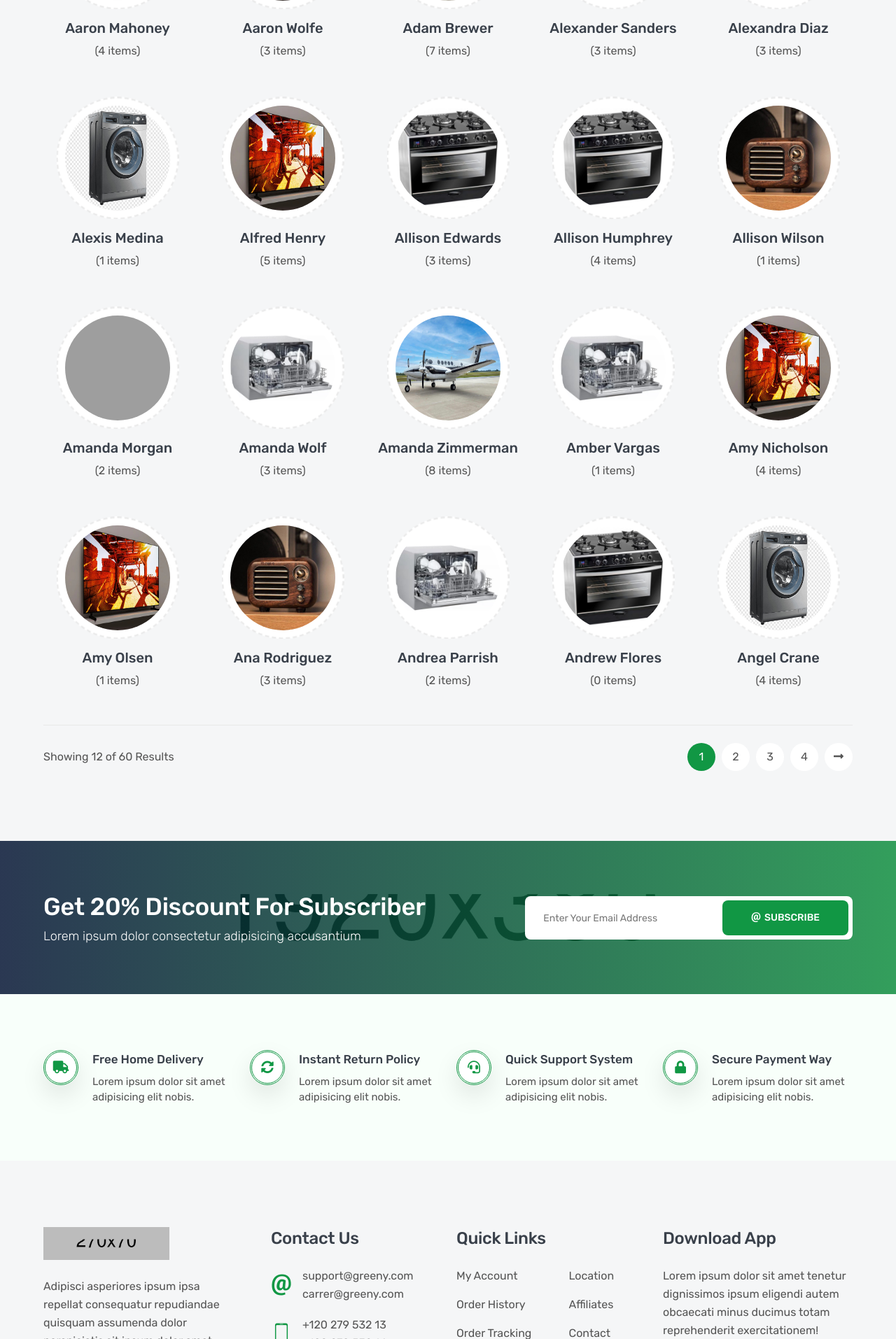
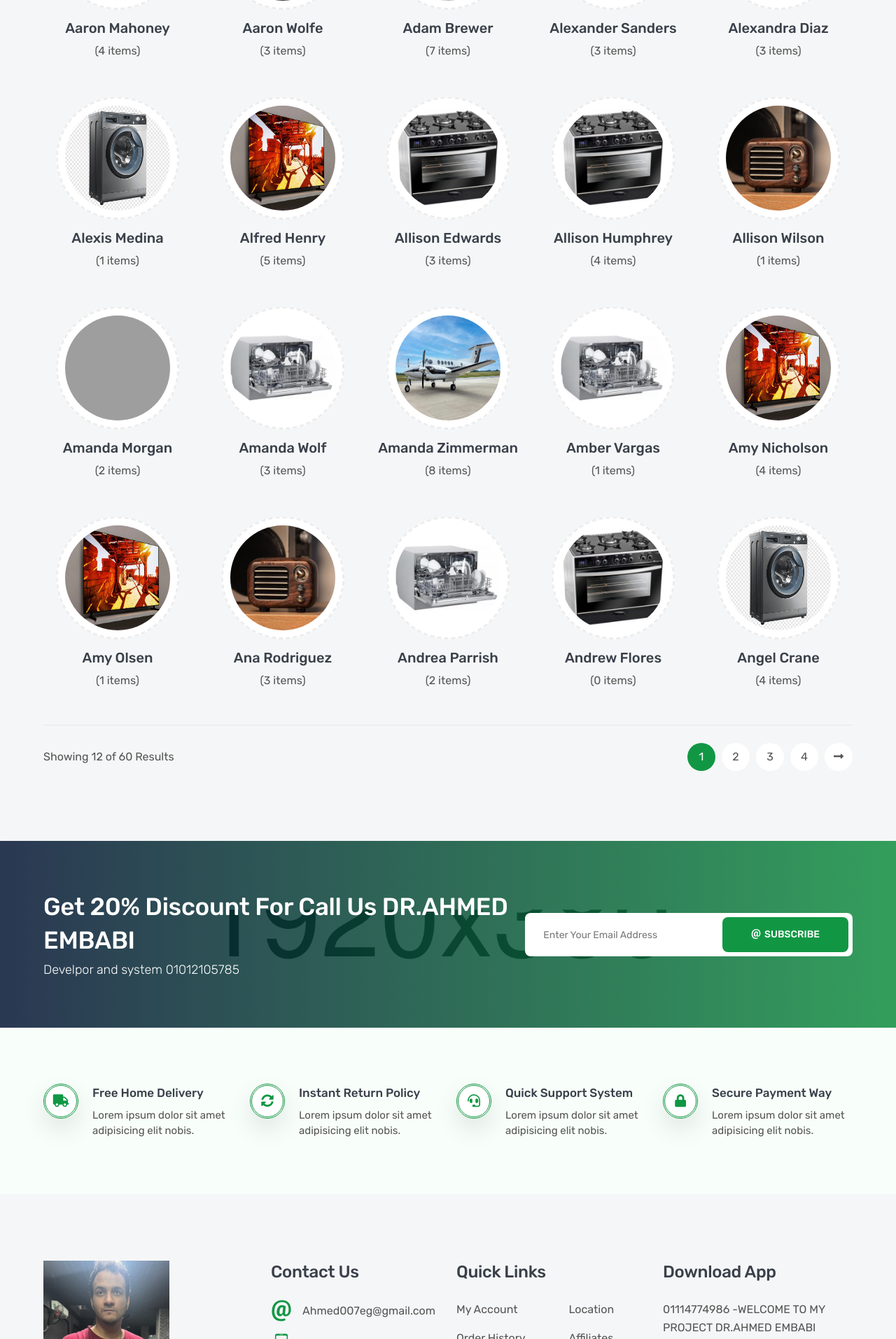
Before and after one commit to ahmed007dr/online-shop, a Django app: page /products/brands/ in a window 1280 px wide. Shown: the part 817-2731 px from the top of the page at 70% size. Run offline with Django 4.2, Linux system fonts and the light colour scheme; data comes from the database, SQL or seed files in the repository; parts of the project's set-up code (start-up, migrations or seed data) failed here and were passed over; some libraries are stand-ins or nearby versions; grey boxes are pictures that could not be loaded.

Commit message:
add settings data context processor in base html

```diff
--- a/project/settings.py
+++ b/project/settings.py
@@ -70,6 +70,7 @@ TEMPLATES = [
                 'django.template.context_processors.request',
                 'django.contrib.auth.context_processors.auth',
                 'django.contrib.messages.context_processors.messages',
+                'settings.settings_context_processor.get_settings'
             ],
         },
     },
--- /dev/null
+++ b/settings/settings_context_processor.py
@@ -0,0 +1,6 @@
+from .models import Settings
+
+
+def get_settings(request):
+    data = Settings.objects.last()
+    return {'settings_data':data}
--- a/templates/base.html
+++ b/templates/base.html
@@ -111,7 +111,7 @@
                     </div>
 
                     <a href="index.html" class="header-logo">
-                        <img src="images/logo.png" alt="logo">
+                        <img src="{{settings_data.logo.url}}" alt="logo">
                     </a>
                     <a href="login.html" class="header-widget" title="My Account">
                         <img src="images/user.png" alt="user">
@@ -173,14 +173,14 @@
                                     <i class="icofont-ui-touch-phone"></i>
                                     <p>
                                         <small>call us</small>
-                                        <span>(+880) 183 8288 389</span>
+                                        <span>({{settings_data.call_us}})</span>
                                     </p>
                                 </div>
                                 <div class="navbar-info">
                                     <i class="icofont-ui-email"></i>
                                     <p>
                                         <small>email us</small>
-                                        <span>support@greeny.com</span>
+                                        <span>{{settings_data.emails_us}}</span>
                                     </p>
                                 </div>
                             </div>
@@ -484,7 +484,7 @@
         =======================================-->
         <aside class="nav-sidebar">
             <div class="nav-header">
-                <a href="#"><img src="images/logo.png" alt="logo"></a>
+                <a href="#"><img src="{{settings_data.logo.url}}" alt="logo"></a>
                 <button class="nav-close"><i class="icofont-close"></i></button>
             </div>
             <div class="nav-content">
@@ -763,8 +763,8 @@
                 <div class="row align-items-center">
                     <div class="col-md-5 col-lg-6 col-xl-7">
                         <div class="news-text">
-                            <h2>Get 20% Discount for Subscriber</h2>
-                            <p>Lorem ipsum dolor consectetur adipisicing accusantium</p>
+                            <h2>Get 20% Discount for call us DR.AHMED EMBABI </h2>
+                            <p>Develpor and system 01012105785</p>
                         </div>
                     </div>
                     <div class="col-md-7 col-lg-6 col-xl-5">
@@ -848,15 +848,15 @@
                     <div class="col-sm-6 col-xl-3">
                         <div class="footer-widget">
                             <a class="footer-logo" href="#">
-                                <img src="images/logo.png" alt="logo">
+                                <img src="{{settings_data.logo.url}}" alt="logo">
                             </a>
-                            <p class="footer-desc">Adipisci asperiores ipsum ipsa repellat consequatur repudiandae quisquam assumenda dolor perspiciatis sit ipsum dolor amet.</p>
+                            <p class="footer-desc">{{settings_data.call_us}}</p>
                             <ul class="footer-social">
-                                <li><a class="icofont-facebook" href="#"></a></li>
-                                <li><a class="icofont-twitter" href="#"></a></li>
-                                <li><a class="icofont-linkedin" href="#"></a></li>
-                                <li><a class="icofont-instagram" href="#"></a></li>
-                                <li><a class="icofont-pinterest" href="#"></a></li>
+                                <li><a class="icofont-facebook" href="https://www.facebook.com/ahmed007eg/"></a></li>
+                                <li><a class="icofont-twitter" href="https://www.facebook.com/ahmed007eg/"></a></li>
+                                <li><a class="icofont-linkedin" href="https://www.linkedin.com/in/ahmed-embabi-1150162a3/"></a></li>
+                                <li><a class="icofont-instagram" href="https://www.facebook.com/ahmed007eg/"></a></li>
+                                <li><a class="icofont-pinterest" href="https://www.facebook.com/ahmed007eg/"></a></li>
                             </ul>
                         </div>
                     </div>
@@ -867,20 +867,18 @@
                                 <li>
                                     <i class="icofont-ui-email"></i>
                                     <p>
-                                        <span>support@greeny.com</span>
-                                        <span>carrer@greeny.com</span>
+                                        <span>{{settings_data.emails}}</span>
                                     </p>
                                 </li>
                                 <li>
                                     <i class="icofont-ui-touch-phone"></i>
                                     <p>
-                                        <span>+120 279 532 13</span>
-                                        <span>+120 279 532 14</span>
+                                        <span>{{settings_data.phone}}</span>
                                     </p>
                                 </li>
                                 <li>
                                     <i class="icofont-location-pin"></i>
-                                    <p>1Hd- 50, 010 Avenue, NY 90001 United States</p>
+                                    <p>{{settings_data.address}}</p>
                                 </li>
                             </ul>
                         </div>
@@ -909,7 +907,7 @@
                     <div class="col-sm-6 col-xl-3">
                         <div class="footer-widget">
                             <h3 class="footer-title">Download App</h3>
-                            <p class="footer-desc">Lorem ipsum dolor sit amet tenetur dignissimos ipsum eligendi autem obcaecati minus ducimus totam reprehenderit exercitationem!</p>
+                            <p class="footer-desc">{{settings_data.phone}} -{{settings_data.subtitle}} </p>
                             <div class="footer-app">
                                 <a href="#"><img src="images/google-store.png" alt="google"></a>
                                 <a href="#"><img src="images/app-store.png" alt="app"></a>
```
